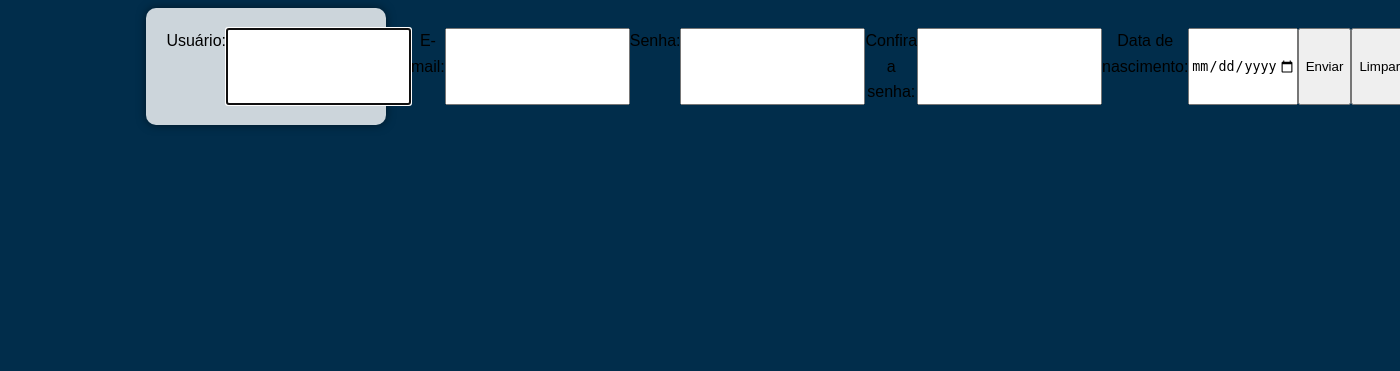
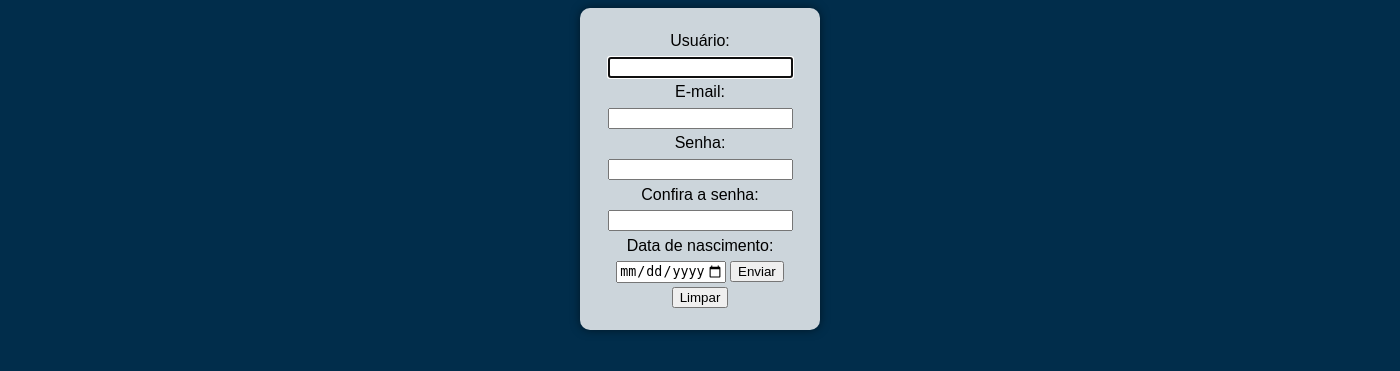
Before and after one commit to VINI1206/ubihard, a PHP site: page /cadastro.html in a window 1400 px wide. Shown: the top 371 px of the page. Run offline with PHP 8.4, Linux system fonts and the light colour scheme.

Commit message:
Update mystyle.css

```diff
--- a/ubihard/mystyle.css
+++ b/ubihard/mystyle.css
@@ -32,6 +32,7 @@ a:hover {
     justify-content: center;
     align-items: center;
     text-align: center;
+    display: flex;
 }
 .cadastro-container form {
     background: rgba(255, 255, 255, 0.8);
@@ -41,5 +42,4 @@ a:hover {
     width: 200px;
     max-width: 90%;
     color: #000;
-    display: flex;
 }
```
